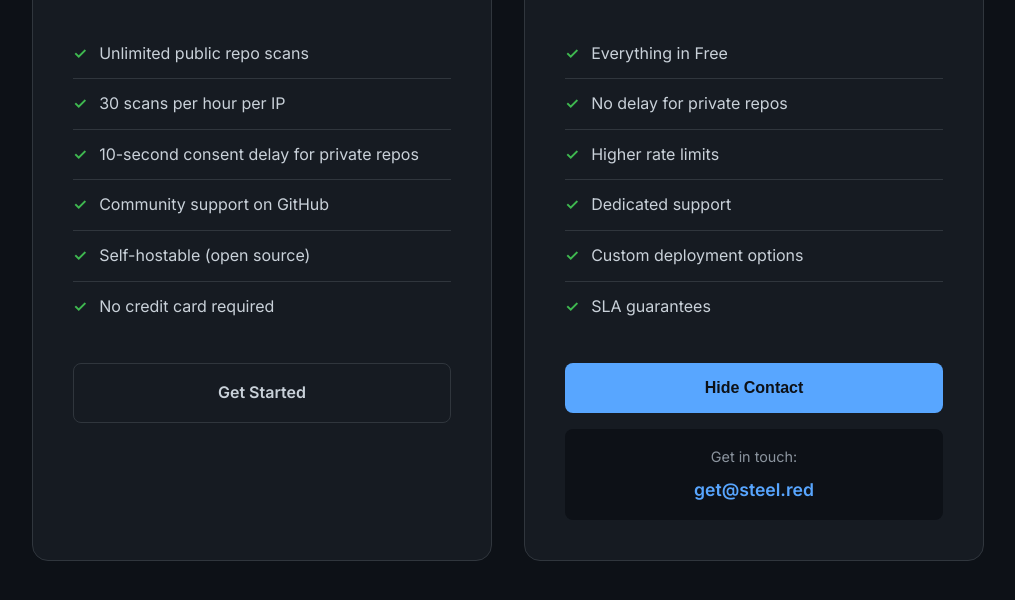
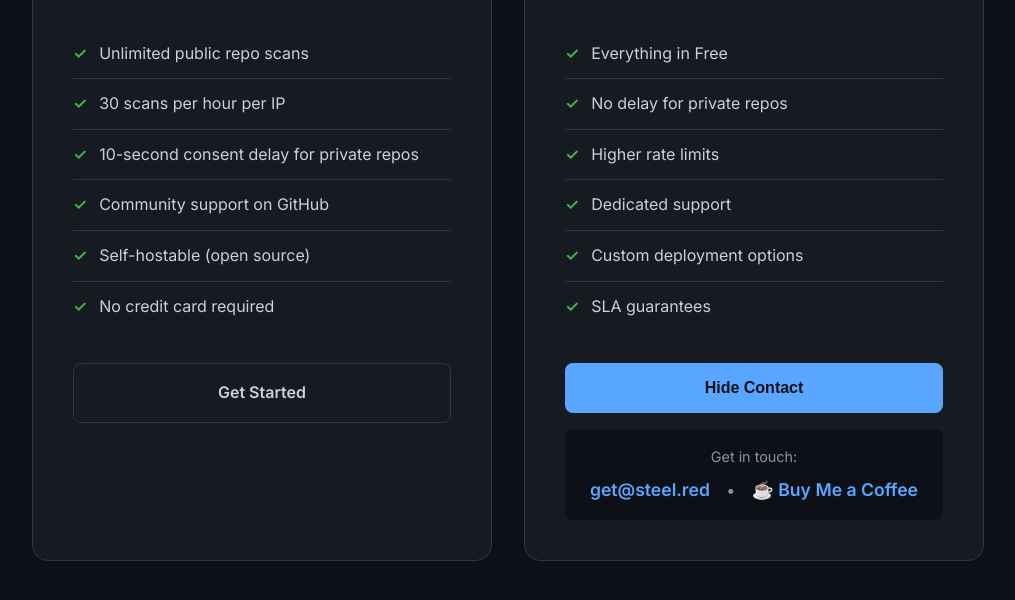
Before and after one commit to baocin/gitscan, a plain HTML site: page web/templates/pricing.html in a window 1280 px wide. Both pictures are taken after a click on the button "Contact Us". Shown: the part 552-1152 px from the top of the page, without its empty margins (132-1147 px from the left). Drawn offline with Linux system fonts and the light colour scheme.

Commit message:
Add Buy Me a Coffee link to pricing page contact section
- Add buymeacoffee.com/gitvet link next to contact email
- Include coffee emoji for visual appeal
- Style consistently with existing accent colors

🤖 Generated with [Claude Code](https://claude.com/claude-code)

Co-Authored-By: Claude <noreply@anthropic.com>

```diff
--- a/web/templates/pricing.html
+++ b/web/templates/pricing.html
@@ -263,6 +263,8 @@
             <div id="enterprise-email" style="display: none; margin-top: 16px; padding: 16px; background: var(--bg); border-radius: 8px; text-align: center;">
                 <p style="margin-bottom: 8px; color: var(--text-muted); font-size: 0.9rem;">Get in touch:</p>
                 <a href="mailto:get@steel.red" style="color: var(--accent); font-size: 1.1rem; font-weight: 600; text-decoration: none;">get@steel.red</a>
+                <span style="margin: 0 12px; color: var(--text-muted);">•</span>
+                <a href="https://buymeacoffee.com/gitvet" target="_blank" rel="noopener noreferrer" style="color: var(--accent); font-size: 1.1rem; font-weight: 600; text-decoration: none;">☕ Buy Me a Coffee</a>
             </div>
         </div>
     </section>
```
